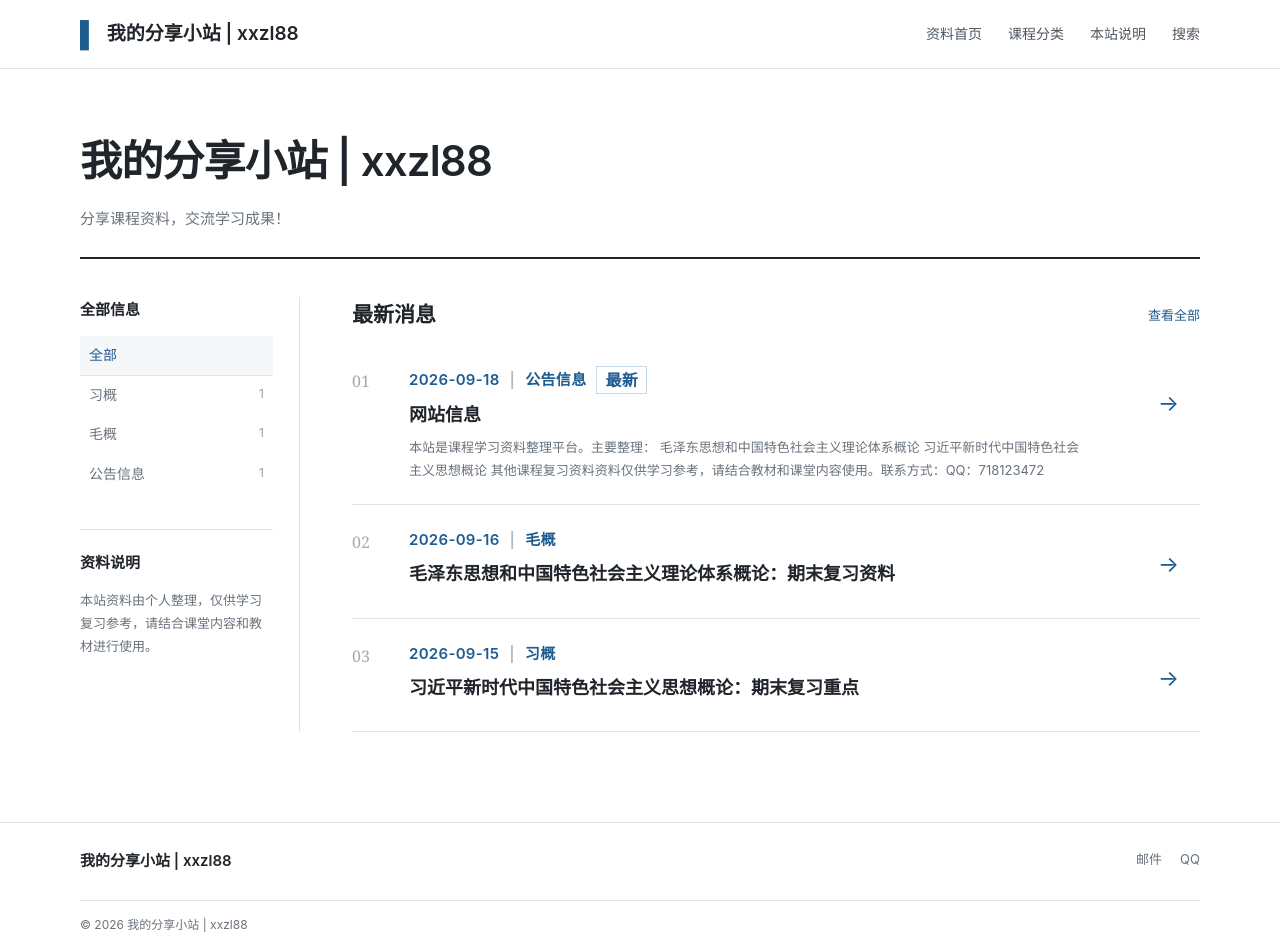
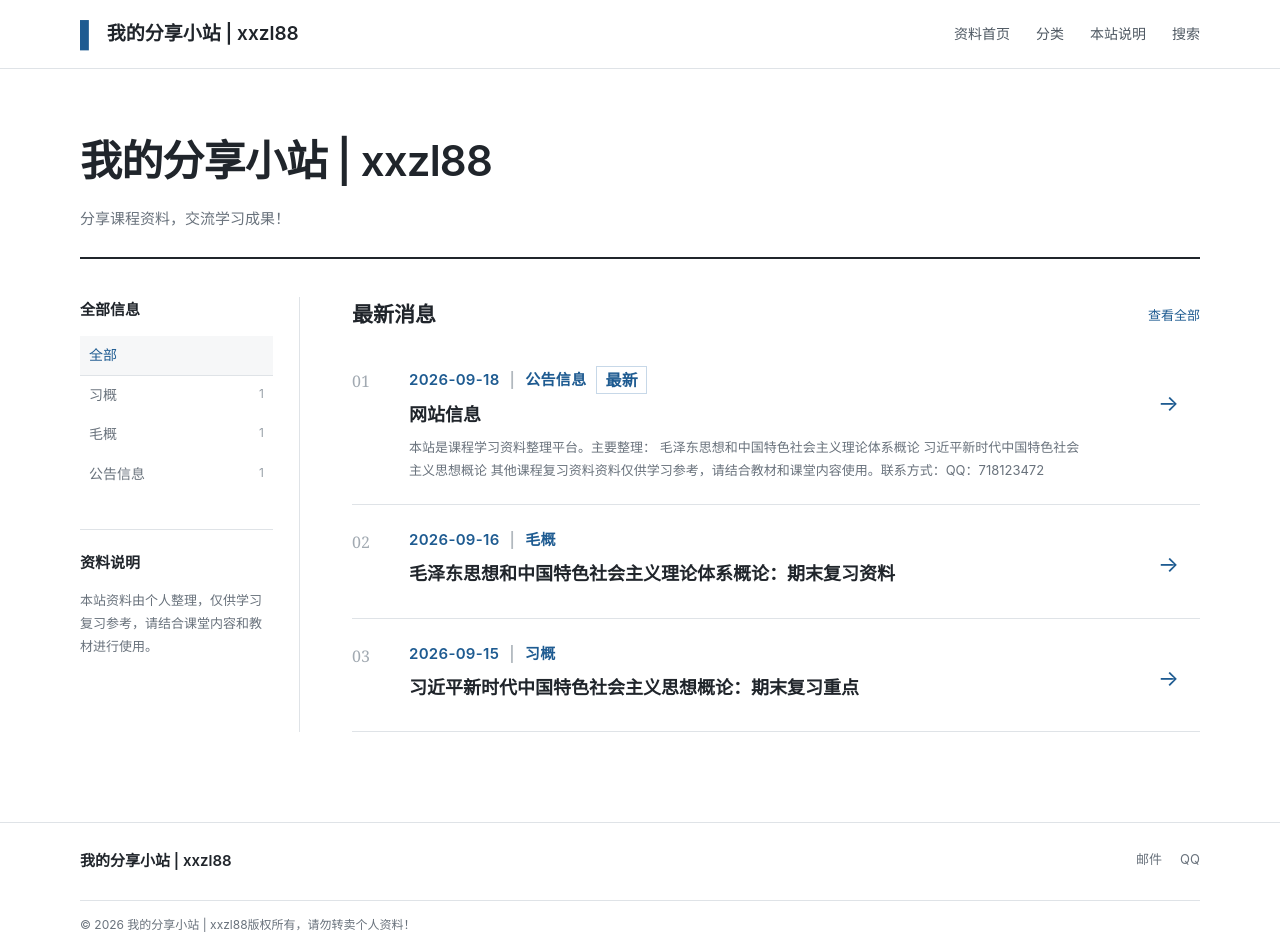
Before and after one commit to xxzl88/csu, a Jekyll site: the page built from index.html, in a window 1280 px wide. Built offline with Jekyll 4.4.1, drawn with Linux system fonts in a browser that asks for light colours; the list of posts is cut into pages by our own code.

Commit message:
Update default.html

```diff
--- a/_layouts/default.html
+++ b/_layouts/default.html
@@ -21,7 +21,7 @@
         <button class="menu-toggle" type="button" aria-expanded="false" aria-controls="site-nav">菜单</button>
         <nav id="site-nav" class="site-nav" aria-label="主导航">
           <a href="{{ '/' | relative_url }}">资料首页</a>
-          <a href="{{ '/topics/' | relative_url }}">课程分类</a>
+          <a href="{{ '/topics/' | relative_url }}">分类</a>
           <a href="{{ '/about/' | relative_url }}">本站说明</a>
           <a href="{{ '/search/' | relative_url }}">搜索</a>
         </nav>
@@ -42,7 +42,7 @@
             {% if site.social.qq %}<a href="{{ site.social.qq }}">QQ</a>{% endif %}
         </div>
       </div>
-      <div class="container copyright">© {{ 'now' | date: '%Y' }} {{ site.title }}</div>
+      <div class="container copyright">© {{ 'now' | date: '%Y' }} {{ site.title }}版权所有，请勿转卖个人资料！</div>
     </footer>
     <script src="{{ '/assets/js/main.js' | relative_url }}" defer></script>
   </body>
```
